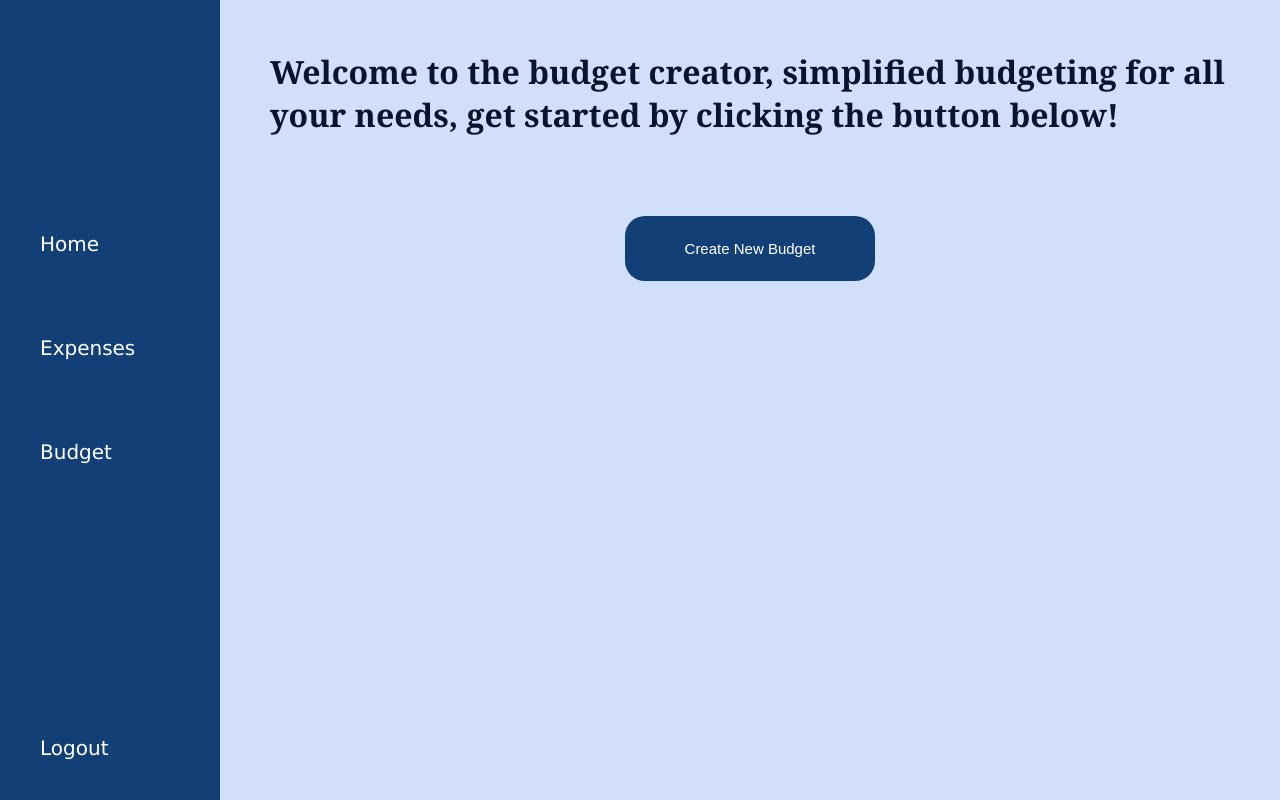
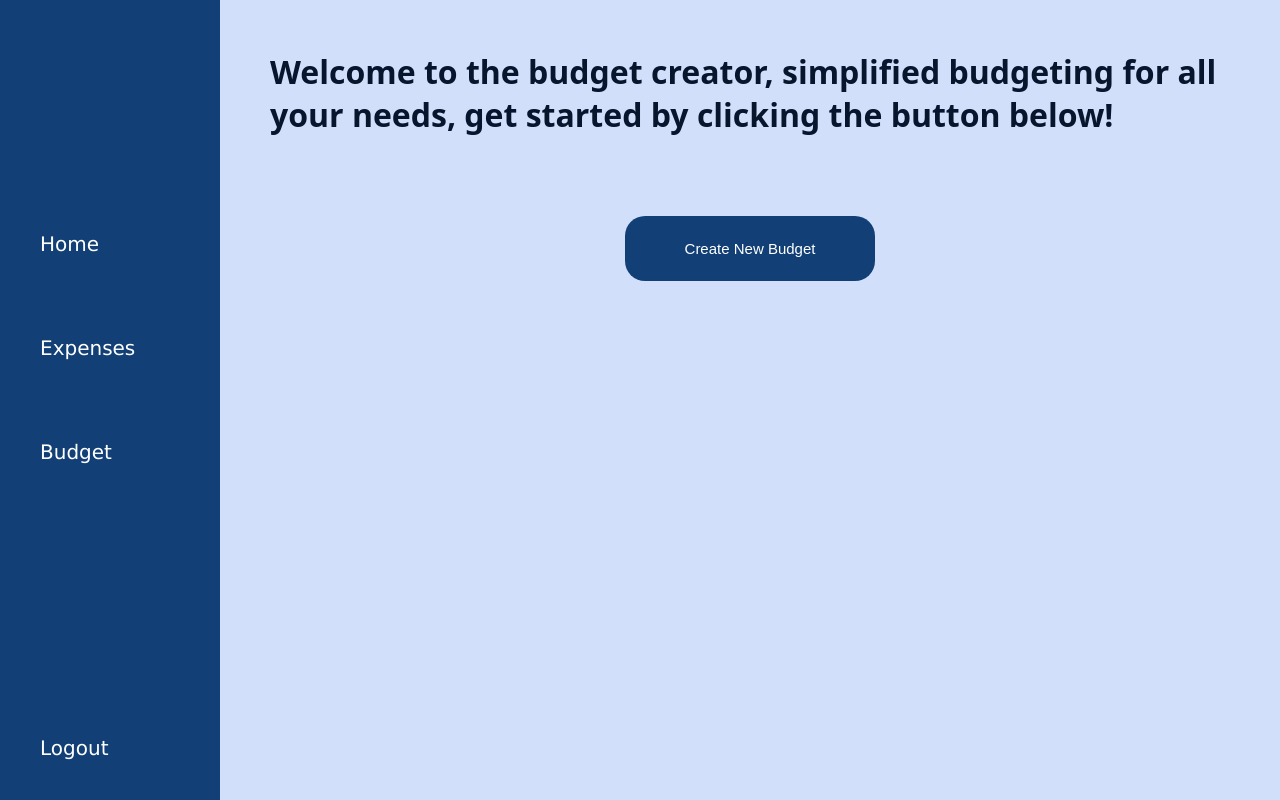
Before and after one commit to Cnnb01/SpendWise, a Flask app: page /budgets in a window 1280 px wide. Run offline with Flask 3, Linux system fonts and the light colour scheme; some web fonts are replaced.

Commit message:
Move duplicated css to base.css

```diff
--- a/spendwise/static/css/general.css
+++ b/spendwise/static/css/base.css
@@ -1,8 +1,13 @@
 /* Ensure that the body and html elements occupy the full height of the viewport */
-/* html, body {
-    height: 100%;
-    margin: 0;
-} */
+body {
+	/* display: flex; */
+	margin: 0;
+	padding: 0;
+	height: 100%;
+	/* to create a flexbox container as to position navbar and content side-by-side. */
+	background-color: #D1DFFA;
+	font-family: 'Noto Sans', 'sans-serif';
+}
 
 /* For styles that apply to all or most pages */
 * {
--- a/spendwise/static/css/budgets.css
+++ b/spendwise/static/css/budgets.css
@@ -1,13 +1,3 @@
-body, html {
-    margin: 0;
-    padding: 0;
-    height: 100%;
-    display: flex; /* to create a flexbox container as to position navbar and content side-by-side. */
-    background-color: #D1DFFA;
-    font-family:Cambria, Cochin, Georgia, Times, 'Times New Roman', serif;
-    color: #124076;
-  }
-
   #wel_msg {
     color: #07162c;
     font-size: 2em;
--- a/spendwise/static/css/budgets_display.css
+++ b/spendwise/static/css/budgets_display.css
@@ -1,8 +1,3 @@
-body {
-    font-family:Cambria, Cochin, Georgia, Times, 'Times New Roman', serif;
-    background-color: #D1DFFA;
-}
-
 h1 {
     text-align: center;
 }
--- a/spendwise/static/css/nav.css
+++ b/spendwise/static/css/nav.css
@@ -1,13 +1,3 @@
-/* General reset for margins and paddings */
-body, html {
-    display: flex;
-    margin: 0;
-    padding: 0;
-    height: 100%;
-    width: 100%;
-    background-color: #D1DFFA;
-}
-
 .flex-container {
     display: flex;
     width: 100%;
@@ -16,7 +6,7 @@ body, html {
 /* Style for the navigation bar */
 #navbar {
     min-width: 220px;
-    height: 100%; /* Full height of the viewport */
+    height: 100vh; /* Full height of the viewport */
     background-color: #124076;
     display: flex;
     flex-direction: column;
--- a/spendwise/templates/base.html
+++ b/spendwise/templates/base.html
@@ -6,7 +6,7 @@
         <title>{% block title %}{% endblock %}</title>
         <link rel="stylesheet" href="{{ url_for('static', filename='css/flash.css') }}">
         <link rel="stylesheet" href="{{ url_for('static', filename='css/fonts.css') }}">
-        <link rel="stylesheet" href="{{ url_for('static', filename='css/general.css') }}">
+        <link rel="stylesheet" href="{{ url_for('static', filename='css/base.css') }}">
         <link rel="stylesheet" href="{{ url_for('static', filename='css/nav.css') }}">
         {% block more_styles %}{% endblock %}
         <script src="{{ url_for('static', filename='js/jquery-3.2.1.min.js') }}"></script>
```
Also changed, not shown: spendwise/static/css/budgets_create.css (+2 -85 lines), spendwise/static/css/homepage.css (+0 -8 lines).
